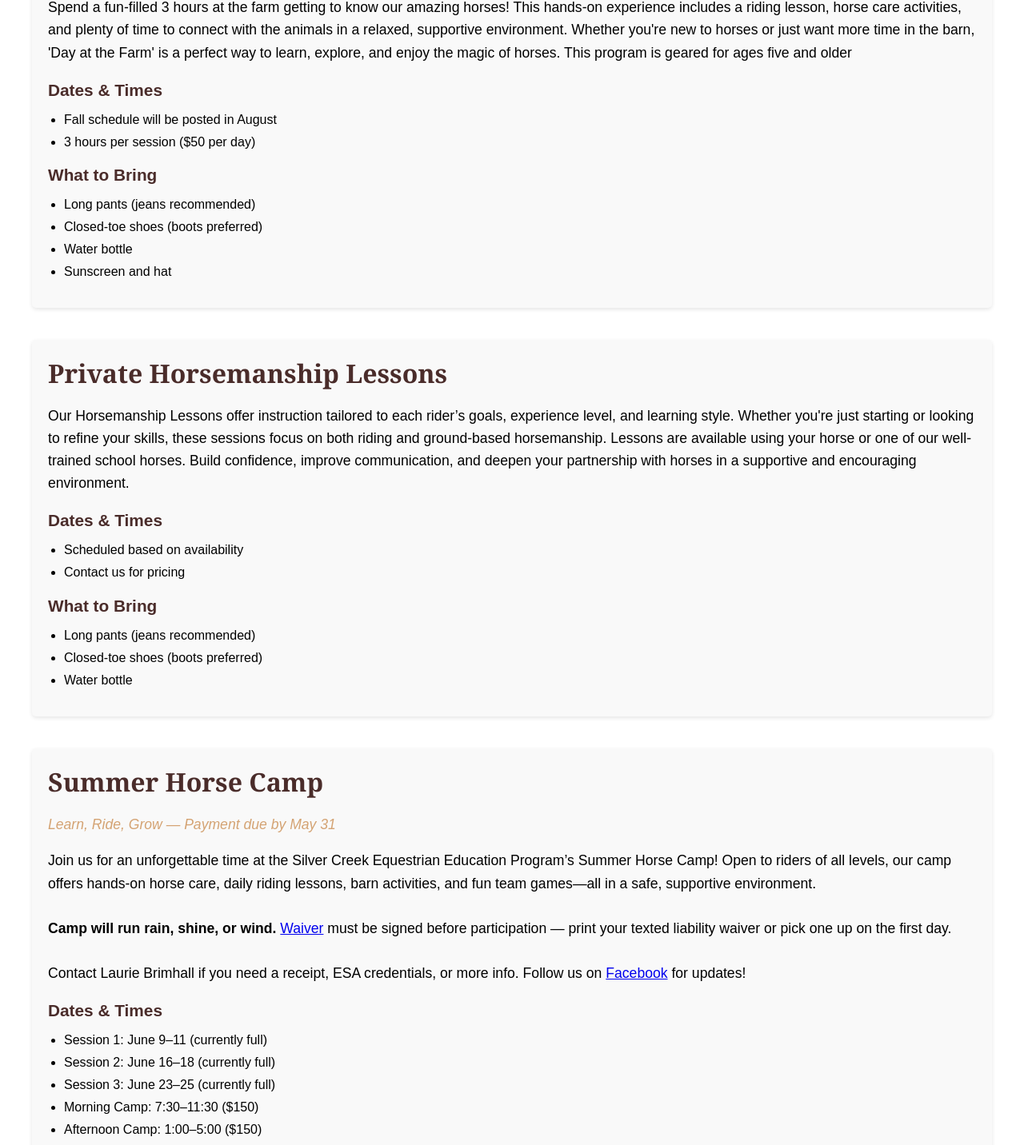
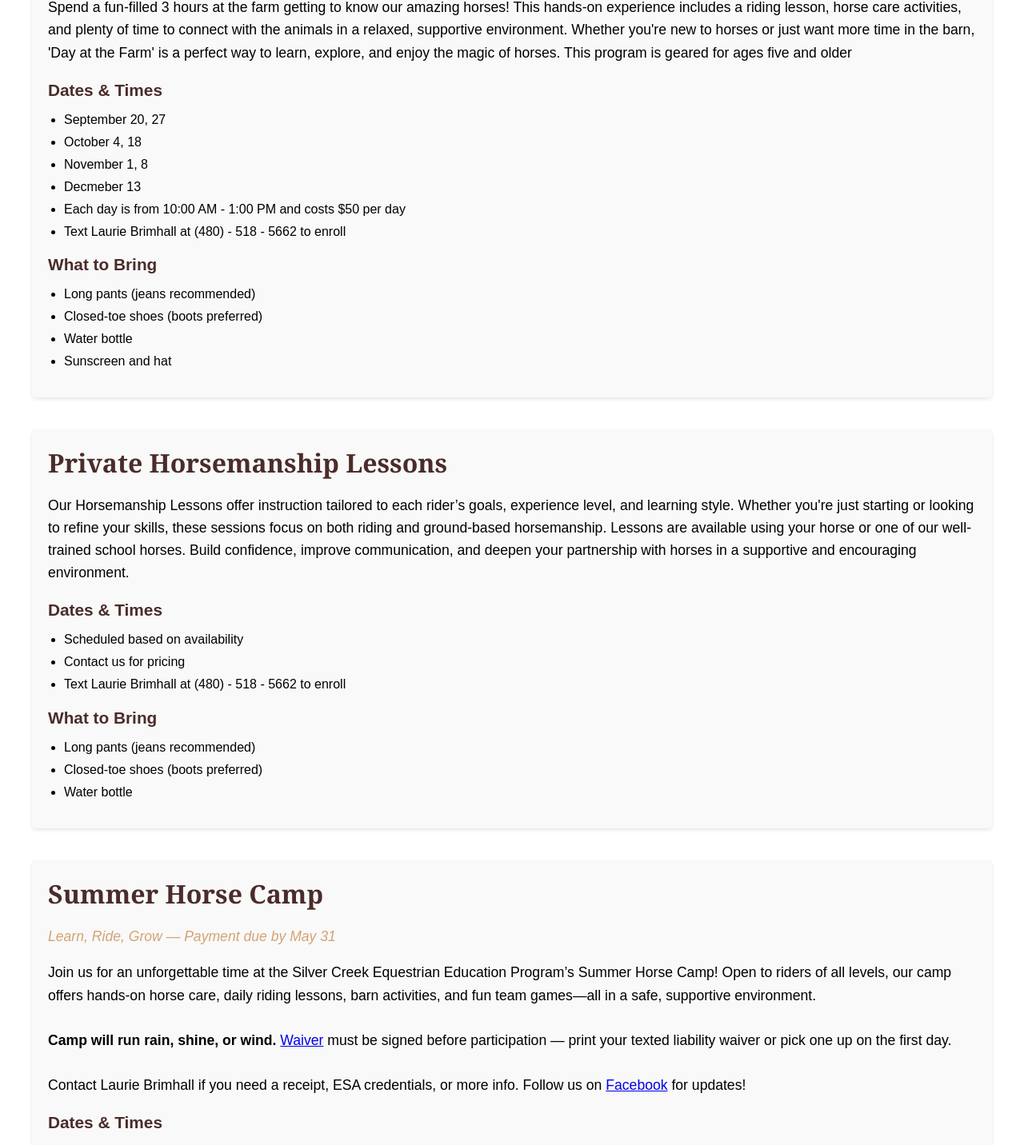
Before and after one commit to harrisonoakess/SCEEP, a React (Create React App) app in the folder client/: page /programs in a window 1280 px wide. Shown: the part 392-1824 px from the top of the page at 80% size. Built offline with nearby package versions, Linux system fonts and the light colour scheme.

Commit message:
updated farm dates

```diff
--- a/client/src/pages/Programs.js
+++ b/client/src/pages/Programs.js
@@ -69,8 +69,12 @@ const Programs = () => {
                       and plenty of time to connect with the animals in a relaxed, supportive environment. Whether you're new to horses or just want more time in the barn, 'Day at the
                       Farm' is a perfect way to learn, explore, and enjoy the magic of horses. This program is geared for ages five and older"
         dates={[
-          "Fall schedule will be posted in August",
-          "3 hours per session ($50 per day)",
+          "September 20, 27",
+          "October 4, 18",
+          "November 1, 8",
+          "Decmeber 13",
+          "Each day is from 10:00 AM - 1:00 PM and costs $50 per day",
+          "Text Laurie Brimhall at (480) - 518 - 5662 to enroll"
         ]}
         whatToBring={[
           "Long pants (jeans recommended)",
@@ -112,6 +116,7 @@ const Programs = () => {
         dates={[
           "Scheduled based on availability",
           "Contact us for pricing",
+          "Text Laurie Brimhall at (480) - 518 - 5662 to enroll",
         ]}
         whatToBring={[
           "Long pants (jeans recommended)",
@@ -145,13 +150,13 @@ const Programs = () => {
       </>
   }
   dates={[
-    "Session 1: June 9–11 (currently full)",
-    "Session 2: June 16–18 (currently full)",
-    "Session 3: June 23–25 (currently full)",
-    "Morning Camp: 7:30–11:30 ($150)",
-    "Afternoon Camp: 1:00–5:00 ($150)",
-    "Full Day Camp: 7:30–5:00 ($340)",
-    "Payment due by May 31"
+    // "Session 1: June 9–11 (currently full)",
+    // "Session 2: June 16–18 (currently full)",
+    // "Session 3: June 23–25 (currently full)",
+    // "Morning Camp: 7:30–11:30 ($150)",
+    // "Afternoon Camp: 1:00–5:00 ($150)",
+    // "Full Day Camp: 7:30–5:00 ($340)",
+    // "Payment due by May 31"
   ]}
   whatToBring={[
     "Lunch (for full-day campers)",
```
